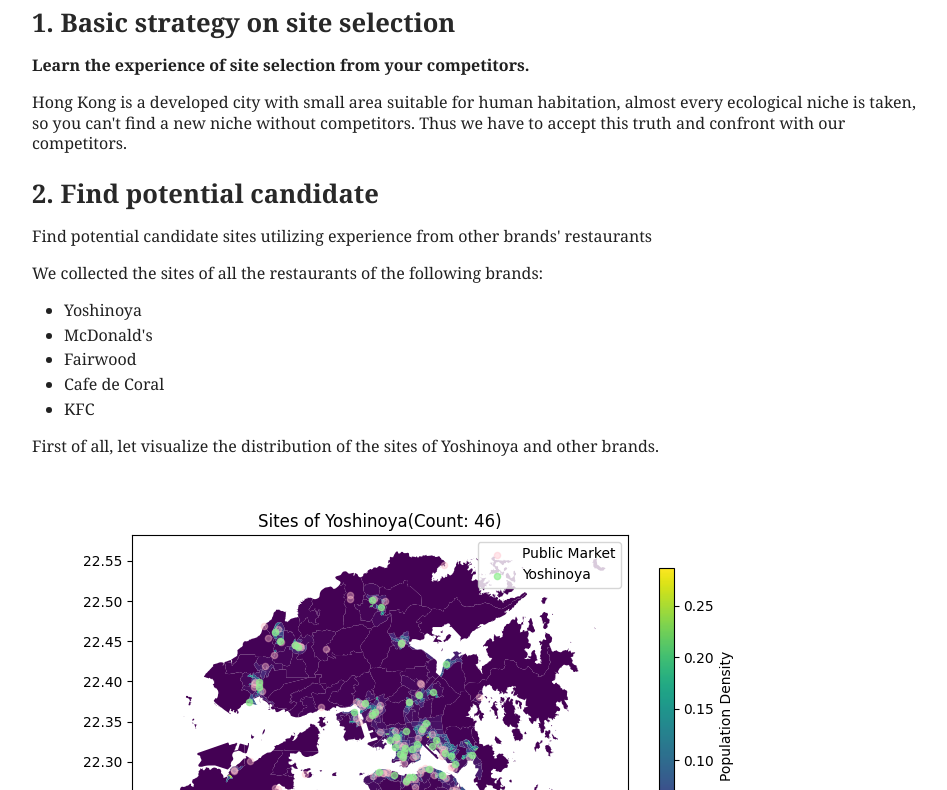
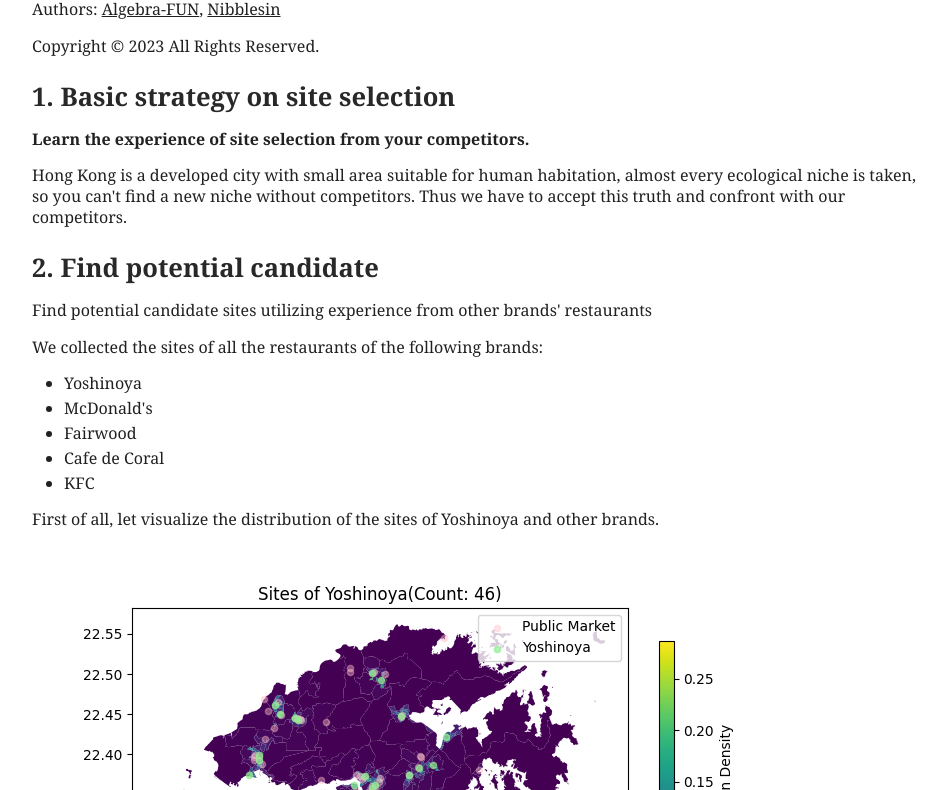
Before and after one commit to Annoying-MSDM5005/Site-Selection, a plain HTML site: page index.html in a window 1280 px wide. Shown: the part 106-896 px from the top of the page, without its empty margins (163-1110 px from the left). Drawn offline with Linux system fonts and the light colour scheme; a web font is replaced by a local one.

Commit message:
update webpage

```diff
--- a/index.html
+++ b/index.html
@@ -3,7 +3,7 @@
 <head>
   <meta charset="UTF-8">
   <meta name="viewport" content="width=device-width, initial-scale=1">
-  <title>Composite Geographic Site Scoring Model</title>
+  <title>Site Selection (Annoying MSDM5005)</title>
   <style>
   @font-face {
   font-family: octicons-link;
@@ -2452,6 +2452,8 @@
 </head>
 <body>
   <article class="markdown-body"><h1 class="atx" id="composite-geographic-site-scoring-model">Composite Geographic Site Scoring Model</h1>
+<p>Authors: <a href="https://github.com/Algebra-FUN">Algebra-FUN</a>,   <a href="https://github.com/Nibblesin">Nibblesin</a></p>
+<p>Copyright © 2023 All Rights Reserved.</p>
 <h2 class="atx" id="basic-strategy-on-site-selection">Basic strategy on site selection</h2>
 <p><strong>Learn the experience of site selection from your competitors.</strong></p>
 <p>Hong Kong is a developed city with small area suitable for human habitation, almost every ecological niche is taken, so you can't find a new niche without competitors. Thus we have to accept this truth and confront with our competitors.</p>
```
